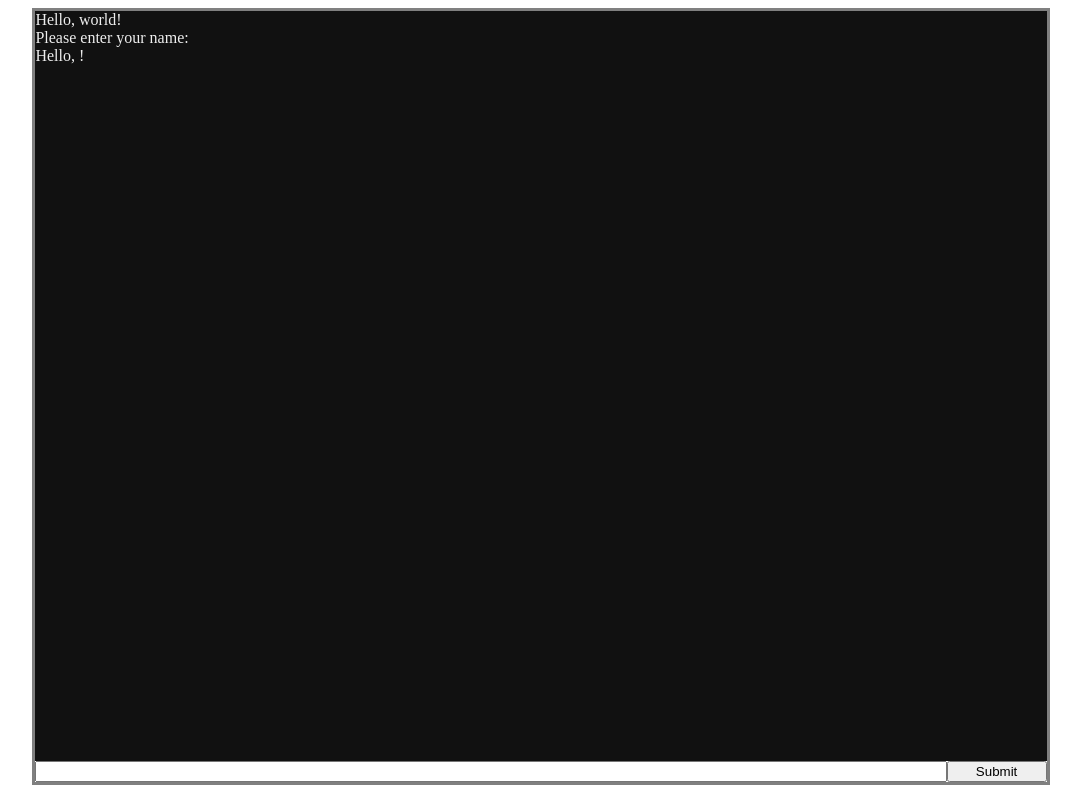
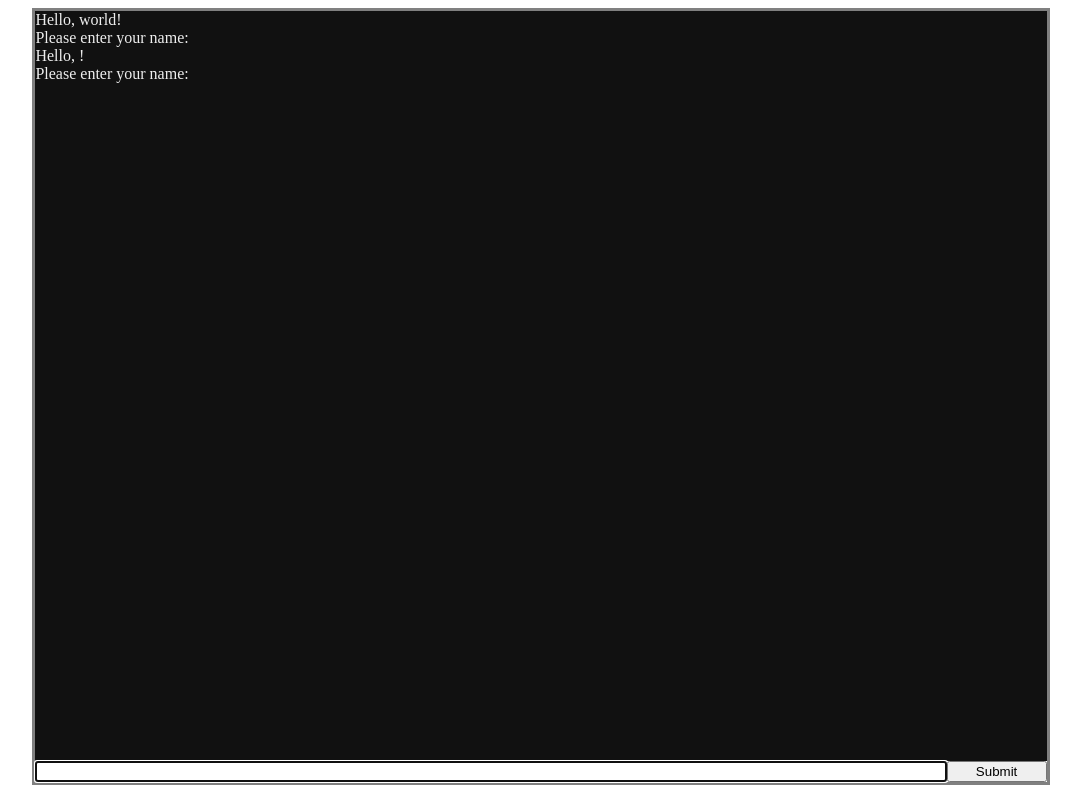
Before and after one commit to JamesonRGrieve-Instruction/EXSM-3935-LEC-WI2-Wi22-, a plain HTML site: page index.html in a window 1280 px wide. Both pictures are taken after a click on the input 1095 px from the left and 771 px from the top of the page. Shown: the whole page, without its empty margins (99-1180 px from the left). Drawn offline with Linux system fonts and the light colour scheme.

Commit message:
Fixed cursor bug; Cleanup;

```diff
--- a/css/styles.css
+++ b/css/styles.css
@@ -27,5 +27,4 @@
 .flash>.editing::after {
  content: "|";
  font-weight: bolder;
-
 }
--- a/js/console.js
+++ b/js/console.js
@@ -8,7 +8,6 @@ function print(string) {
     document.querySelector("#output").appendChild(newP);
 }
 async function input(string) {
-    // Anything passed into here will be prompted to the user, and then grab what the user enters.
     let newP = document.createElement("p");
     newP.innerHTML = string + '<span class="editing"></span>';
     document.querySelector("#output").appendChild(newP);
@@ -17,6 +16,7 @@ async function input(string) {
     let text = inputBar.value;
     inputBar.value = "";
     newP.classList.remove("flash");
+    newP.querySelector("span").classList.remove("editing");
     proceed = false;
     return text;
 }
@@ -26,11 +26,8 @@ function submit() {
 inputBar.addEventListener("keyup", function(event) {
     console.log(inputBar.value);
     document.querySelector(".editing").innerText = inputBar.value;
-    // Number 13 is the "Enter" key on the keyboard
     if (event.keyCode === 13) {
-      // Cancel the default action, if needed
       event.preventDefault();
-      // Trigger the button element with a click
       document.getElementById("inputButton").click();
     }
   });
--- a/js/scripts.js
+++ b/js/scripts.js
@@ -4,6 +4,10 @@ async function main() {
 
     let name = await input("Please enter your name: ");
 
-    print("Hello, "+name+"!");
+    while (name != "bob")
+    {
+        print("Hello, "+name+"!");
+        name = await input("Please enter your name: ");
+    }
 }
 main();
```
